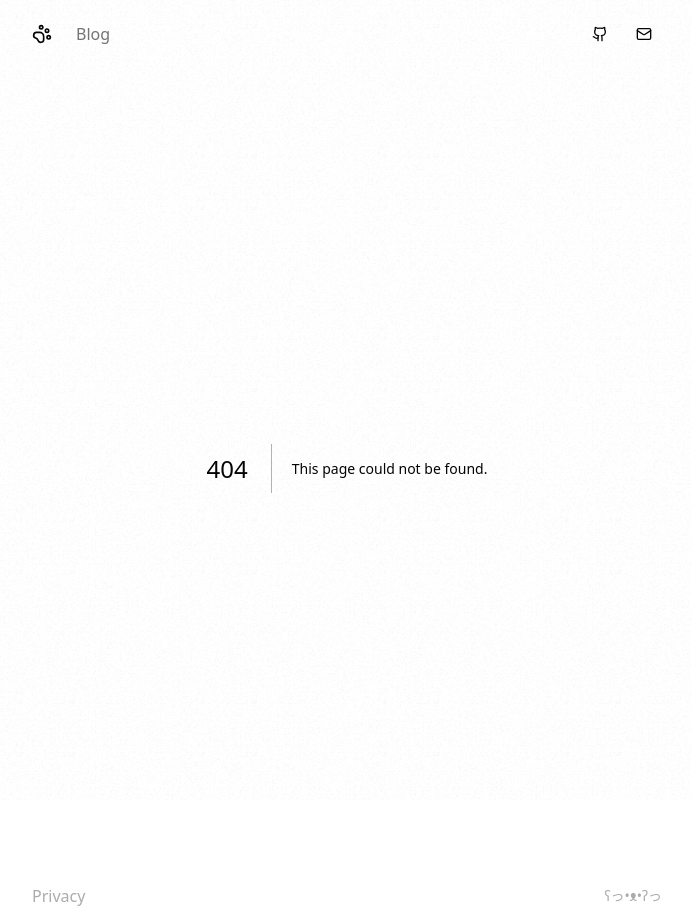
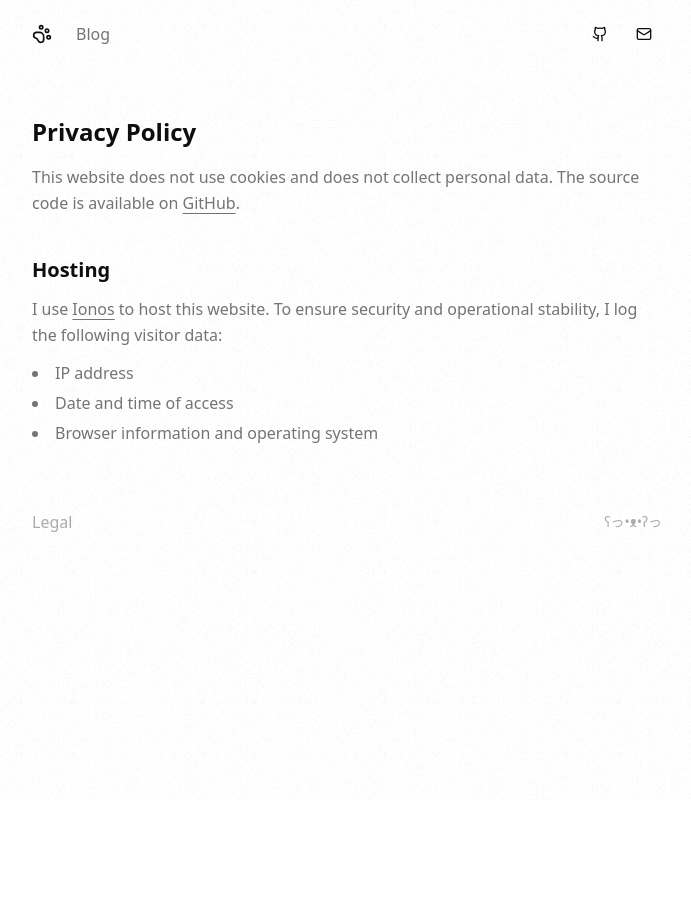
Before and after one commit to schererleander/site, a Next.js app: page /legal in a window 1280 px wide. Before the commit this address had no page. Shown: the whole page, without its empty margins (293-984 px from the left). After the commit the page ends 800 px from the top, so only its background shows below. Built offline with nearby package versions, Linux system fonts and the light colour scheme.

Commit message:
chore: refactor privacy to legal

```diff
--- /dev/null
+++ b/app/legal/page.tsx
@@ -0,0 +1,33 @@
+import Link from "next/link";
+import type { Metadata } from "next";
+
+export const metadata: Metadata = {
+	title: "Privacy Policy | Leander Scherer",
+	description: "Privacy policy for schererleander.de",
+};
+
+export default function PrivacyPage() {
+	return (
+		<div className="py-12 space-y-10">
+			<section className="space-y-4">
+				<h1 className="text-2xl font-bold">Privacy Policy</h1>
+				<p className="text-muted-foreground leading-relaxed">
+					This website does not use cookies and does not collect personal data. The source code is available on <Link href="https://github.com/schererleander/site" target="_blank" rel="noopener noreferrer" className="underline underline-offset-4 hover:text-foreground">GitHub</Link>.
+				</p>
+			</section>
+
+		<section className="space-y-3">
+			<h2 className="text-xl font-semibold">Hosting</h2>
+			<p className="text-muted-foreground leading-relaxed">
+				I use <Link href="https://www.ionos.de" target="_blank" rel="noopener noreferrer" className="underline underline-offset-4 hover:text-foreground">Ionos</Link> to host this website. To ensure security and operational stability, I log the following visitor data:
+			</p>
+
+				<ul className="list-disc list-inside text-muted-foreground leading-relaxed space-y-1">
+					<li>IP address</li>
+					<li>Date and time of access</li>
+					<li>Browser information and operating system</li>
+				</ul>
+			</section>
+		</div>
+	);
+}
--- a/app/privacy/page.tsx
+++ /dev/null
@@ -1,41 +0,0 @@
-import Link from "next/link";
-import type { Metadata } from "next";
-
-export const metadata: Metadata = {
-	title: "Privacy Policy | Leander Scherer",
-	description: "Privacy policy for schererleander.de",
-};
-
-export default function PrivacyPage() {
-	return (
-		<div className="max-w-2xl mx-auto py-12 space-y-8">
-			<div>
-				<h1 className="text-3xl font-bold mb-4">Privacy Policy</h1>
-				<p className="text-muted-foreground leading-relaxed">
-					This site respects your privacy. It does not use cookies and does not collect any personal data. The source code is available on <Link href="https://github.com/schererleander/site" target="_blank" rel="noopener noreferrer" className="underline underline-offset-4 hover:text-foreground">GitHub</Link>.
-				</p>
-			</div>
-
-			<div>
-				<h2 className="text-xl font-semibold mb-2">Analytics</h2>
-				<p className="text-muted-foreground leading-relaxed">
-					I use <Link href="https://plausible.io" target="_blank" rel="noopener noreferrer" className="underline underline-offset-4 hover:text-foreground">Plausible Analytics</Link> to collect anonymous usage statistics. Plausible is a privacy-focused analytics tool that does not use cookies and is fully compliant with GDPR, CCPA, and PECR.
-				</p>
-			</div>
-
-			<div>
-				<h2 className="text-xl font-semibold mb-2">Maps</h2>
-				<p className="text-muted-foreground leading-relaxed">
-					The map on this website uses <Link href="https://carto.com/" target="_blank" rel="noopener noreferrer" className="underline underline-offset-4 hover:text-foreground">Carto</Link> for basemaps. When you view the map, your browser makes requests to Carto to load the map tiles.
-				</p>
-			</div>
-
-			<div>
-				<h2 className="text-xl font-semibold mb-2">Contact</h2>
-				<p className="text-muted-foreground leading-relaxed">
-					If you have any questions about this privacy policy, please contact me at <Link href="mailto:leander@schererleander.de" className="underline underline-offset-4 hover:text-foreground">leander@schererleander.de</Link>.
-				</p>
-			</div>
-		</div>
-	);
-}
--- a/components/footer.tsx
+++ b/components/footer.tsx
@@ -7,10 +7,10 @@ export function Footer() {
       <div className="flex items-center justify-between">
         <div className="flex gap-4">
           <Link
-            href="/privacy"
+            href="/legal"
             className="text-muted-foreground/60 transition-colors hover:text-foreground"
           >
-            Privacy
+            Legal
           </Link>
         </div>
         <Panda />
```
